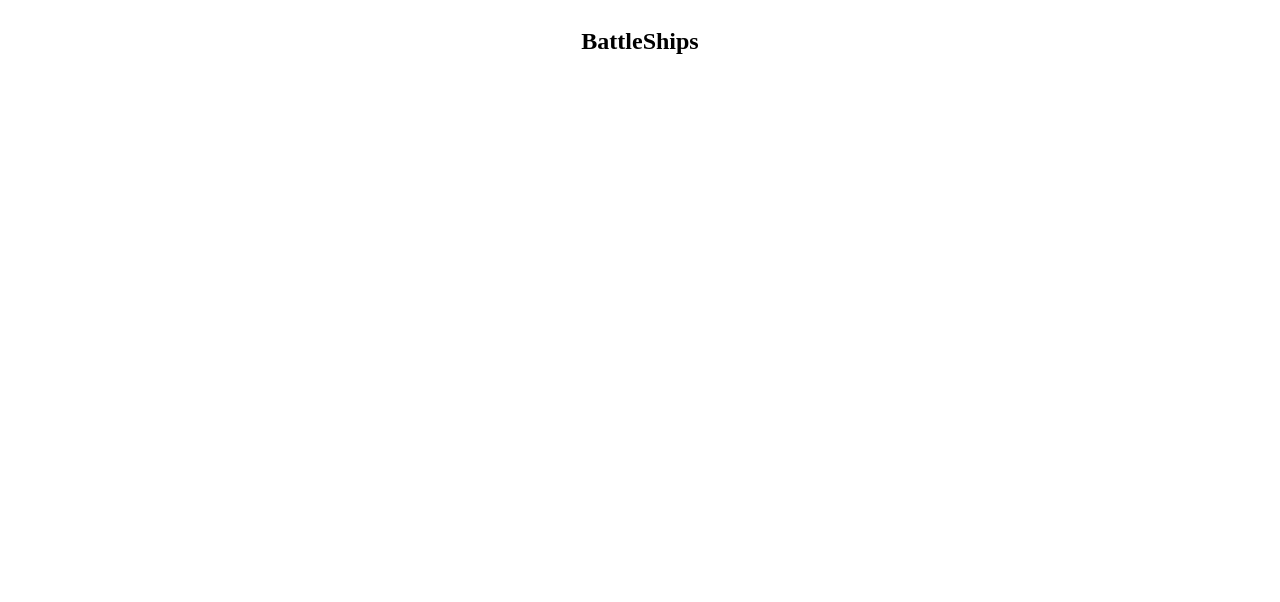
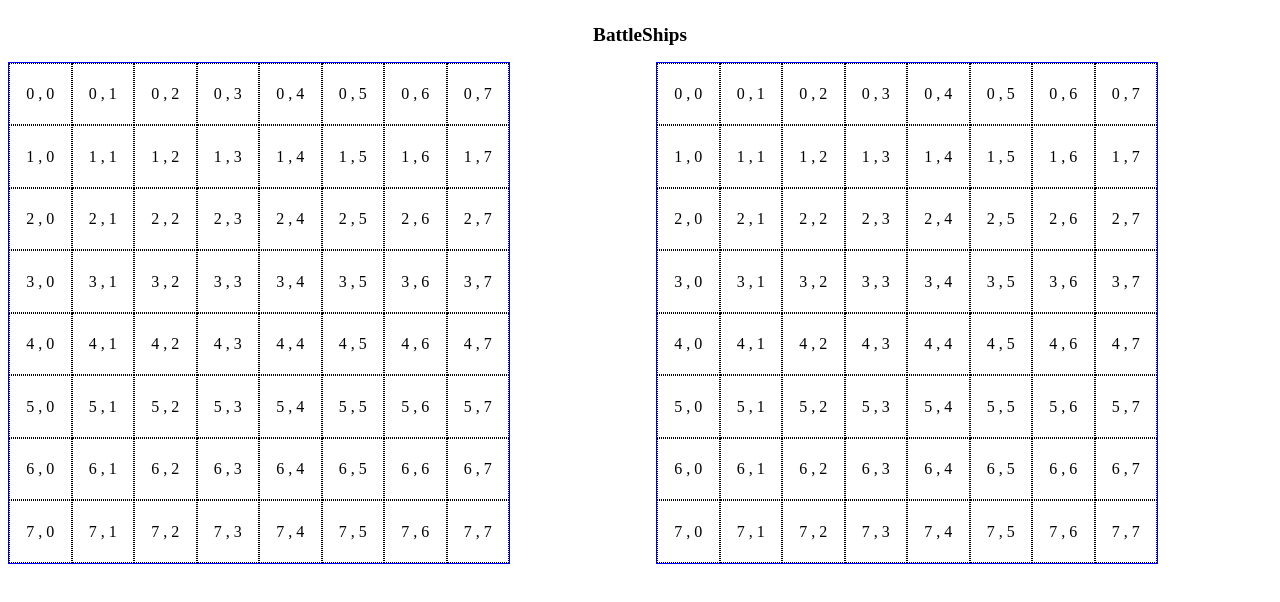
Before and after one commit to K4naxa/battleship, a plain HTML site: page index.html in a window 1280 px wide. Drawn offline with Linux system fonts and the light colour scheme.

Commit message:
started to make game logic for the board

```diff
--- a/index.html
+++ b/index.html
@@ -1,16 +1,20 @@
 <!DOCTYPE html>
 <html lang="en">
-<head>
-    <meta charset="UTF-8">
-    <script src="/script.js"></script>
-    <link rel="stylesheet" href="style.css">
-    <meta name="viewport" content="width=device-width, initial-scale=1.0">
+  <head>
+    <meta charset="UTF-8" />
+    <script defer src="/script.js"></script>
+    <link rel="stylesheet" href="style.css" />
+    <meta name="viewport" content="width=device-width, initial-scale=1.0" />
     <title>BattleShip</title>
-
-</head>
-<body>
-    <div class="header"><h2 class="test">BattleShips</h2></div>
-    <div id="mainContainer"><div class="gameContainer"></div></div>
-</body>
+  </head>
+  <body>
+    <div class="header"><h2 class="mainHeaderLogo">BattleShips</h2></div>
+    <div id="mainContainer">
+      <div class="gameContainer">
+        <div class="firstPlayerGrid gameBoard"></div>
+        <div class="secondPlayerGrid gameBoard"></div>
+      </div>
+    </div>
+  </body>
 </html>
 <h2 class="mainLogoHeader"></h2>
--- a/script.js
+++ b/script.js
@@ -1,11 +1,83 @@
-class Boat{
-    lenght = 4;
-    hits = 0;
-    sunk = false;
+const firstPlayerGrid = document.querySelector(".firstPlayerGrid");
+const secondPlayerGrid = document.querySelector(".secondPlayerGrid");
 
 
-    hit(){
-        if(this.sunk=true) return;
+class DOMmanipulation{
+    constructor(){
+        this.gameGridSize = 8;
+
     }
 
+     createPlyerGrids() {
+        for (let x = 0; x < this.gameGridSize; x++) {
+          for (let y = 0; y < this.gameGridSize; y++) {
+            // Creating grid for first player
+
+            const firstGridCell = document.createElement("div");
+            firstGridCell.classList.add("gameCell");
+            firstPlayerGrid.appendChild(firstGridCell);
+
+
+            // Creating grid for second player
+            const secondGridCell = document.createElement("div");
+            secondGridCell.classList.add("gameCell");
+            secondPlayerGrid.appendChild(secondGridCell);
+
+            // Add click funtion for this cell
+
+            firstGridCell.addEventListener("click", (x, y) => {
+
+                //ONCLICK EVENT HERE
+            });
+
+
+            firstGridCell.innerText = x + " , " + y
+            secondGridCell.innerText = x + " , " + y
+
+          }
+        }
+      }
 }
+const DOMmanipulator = new DOMmanipulation;
+DOMmanipulator.createPlyerGrids()
+
+
+class Boat {
+    constructor(){
+        this.lenght = 4
+        this.hits = 0;
+        this.sunk = false;
+    }
+
+    // function for when shotted hit hits this boat
+  hit() {
+    // if already hit there > ignore
+    if ((this.sunk = true)) return;
+
+
+    // CREATE LOGIC FOR CHECKING IF HIT AT THE SAME PLACE AND REPORT THE DMG
+
+    if (this.lenght == this.hits){
+        this.boatSunk()
+    }
+  }
+
+  // function for Sinking the ship
+  boatSunk() {
+    this.sunk = true;
+  }
+}
+
+class player{
+    constructor(){
+        this.boats = {
+            carrier : new Boat,
+            submarine : new Boat,
+            cruiser : new Boat,
+        }
+    }
+
+
+
+
+}
--- a/style.css
+++ b/style.css
@@ -4,5 +4,36 @@
     align-items: center;
 }
 .mainHeaderLogo{
-    font-size:larger
+    font-size:larger;
 }
+
+.firstPlayerGrid{
+    border: 1px solid red;
+}
+
+
+.gameContainer{
+    display: grid;
+    grid-template-columns: 1fr 1fr;
+    gap: 2rem;
+}
+
+.gameBoard {
+    max-height: 500px;
+    aspect-ratio: 1;
+    border: 1px solid blue;
+    display: grid;
+    grid-template-columns: repeat(8, 1fr);
+    grid-template-rows: repeat(8, 1fr);
+
+
+}
+.gameCell {
+    display: flex;
+    justify-content: center;
+    align-items: center;
+    border: 1px black dotted
+
+
+
+}
```
